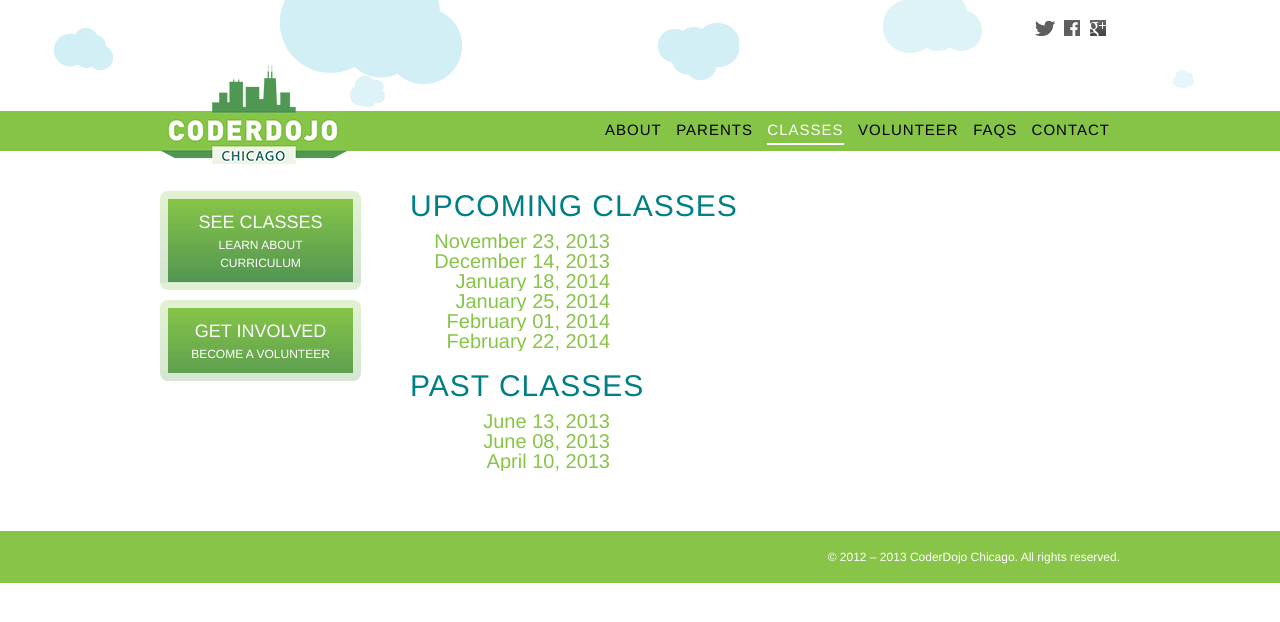
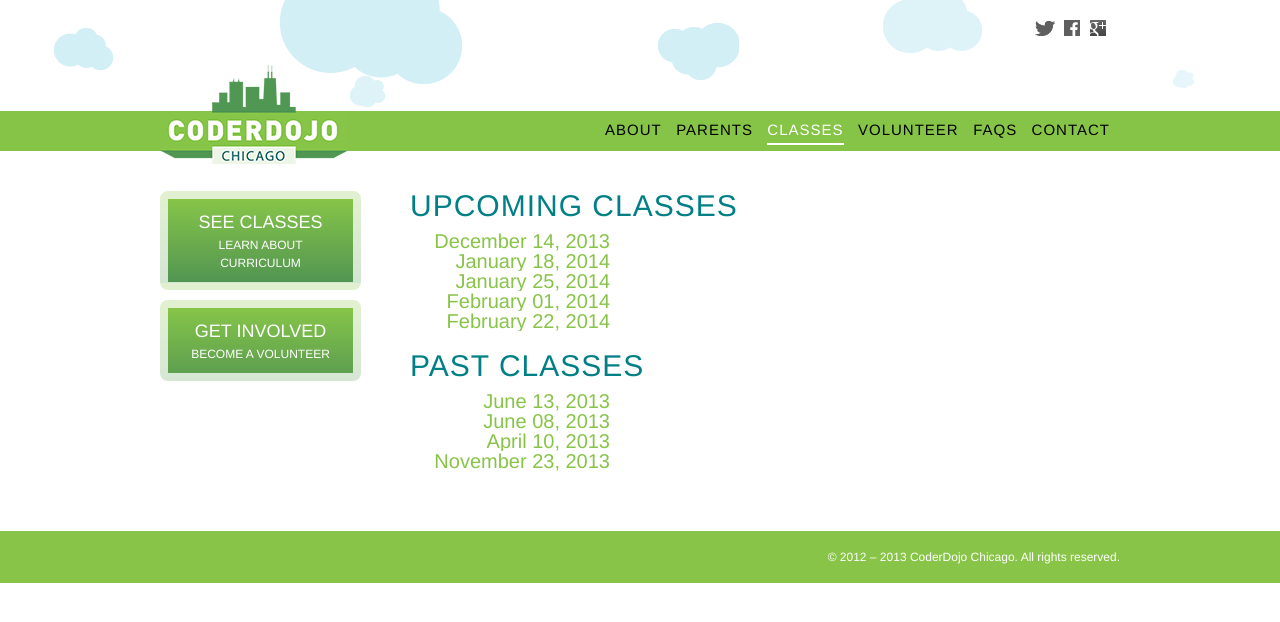
Before and after one commit to captainsafia/coderdojochi.github.com, a Jekyll site: the page built from classes/index.html, in a window 1280 px wide. Shown: the top 622 px of the page. Built offline with Jekyll 4.4.1, drawn with Linux system fonts in a browser that asks for light colours; comment, search, counter and statistics services are not loaded; part of the change alters nothing that is shown.

Commit message:
Moved last event to past event list.

```diff
--- a/_data/classes.yml
+++ b/_data/classes.yml
@@ -2,9 +2,9 @@ past:
   - date: 2013-06-13
   - date: 2013-06-08
   - date: 2013-04-10
+  - date: 2013-11-23
 
 upcoming:
-  - date: 2013-11-23
   - date: 2013-12-14
   - date: 2014-01-18
   - date: 2014-01-25
```
